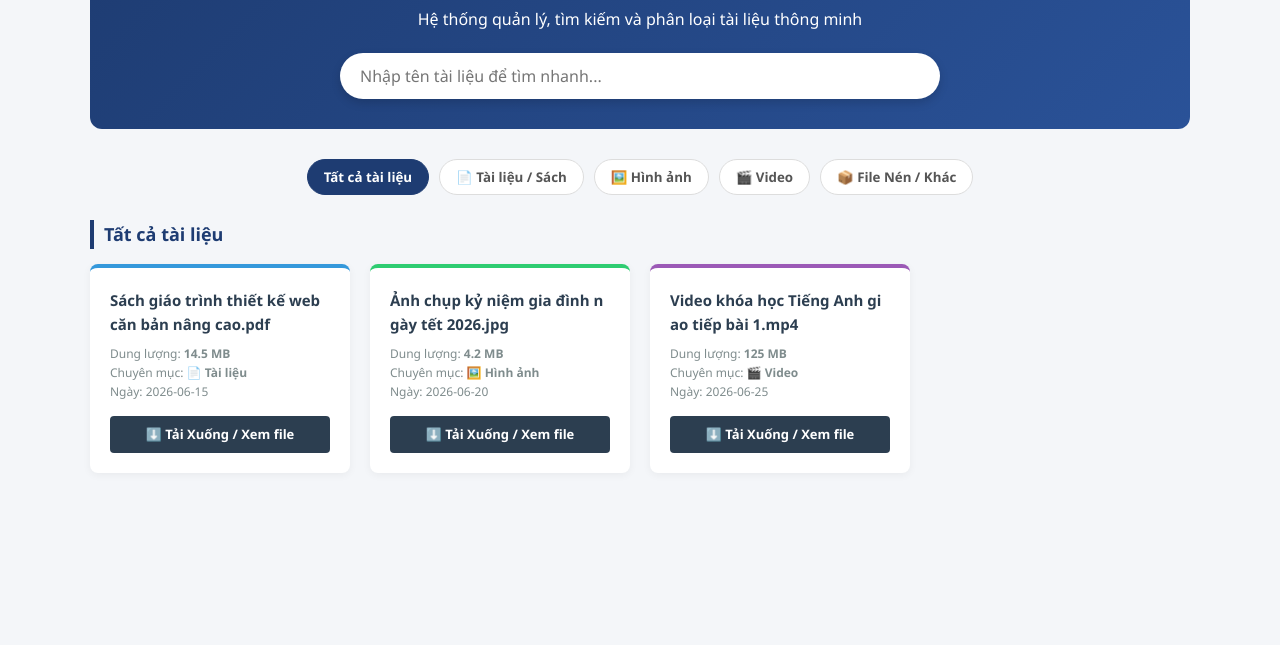
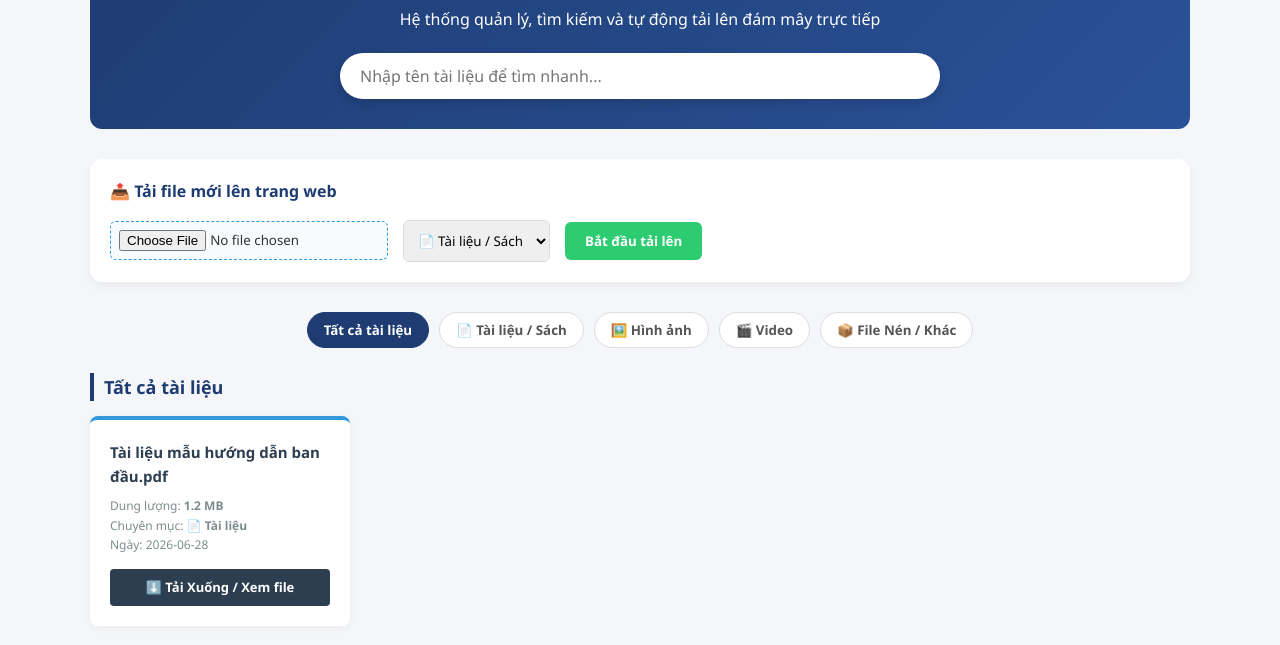
Before and after one commit to luongquocdn/luongquocdn.github.io, a plain HTML site: page index.html in a window 1280 px wide. Shown: the part 91-736 px from the top of the page. Drawn offline with Linux system fonts and the light colour scheme.

Commit message:
index.html

```diff
--- a/index.html
+++ b/index.html
@@ -12,6 +12,16 @@
         header h1 { font-size: 24px; margin-bottom: 10px; }
         .search-box { margin-top: 20px; max-width: 600px; margin-left: auto; margin-right: auto; }
         .search-box input { width: 100%; padding: 12px 20px; font-size: 16px; border: none; border-radius: 30px; box-shadow: 0 4px 10px rgba(0,0,0,0.15); outline: none; }
+
+        /* Khu vực giao diện Upload */
+        .upload-section { background: white; padding: 20px; border-radius: 12px; box-shadow: 0 4px 10px rgba(0,0,0,0.05); margin-bottom: 30px; display: flex; flex-direction: column; gap: 15px; }
+        .upload-group { display: flex; flex-wrap: wrap; gap: 15px; align-items: center; }
+        .upload-section input[type="file"] { padding: 8px; border: 1px dashed #3498db; border-radius: 6px; cursor: pointer; background: #f8fbfe; }
+        .upload-section select { padding: 10px; border-radius: 6px; border: 1px solid #ddd; outline: none; }
+        .btn-upload-now { background-color: #2ecc71; color: white; border: none; padding: 10px 20px; border-radius: 6px; font-weight: bold; cursor: pointer; transition: 0.2s; }
+        .btn-upload-now:hover { background-color: #27ae60; }
+        .status-msg { font-size: 14px; font-weight: bold; color: #e67e22; }
+
         .category-nav { display: flex; justify-content: center; gap: 10px; margin-bottom: 25px; flex-wrap: wrap; }
         .btn-tab { background-color: #fff; border: 1px solid #ddd; padding: 8px 16px; border-radius: 20px; cursor: pointer; font-weight: 600; transition: all 0.3s; color: #555; }
         .btn-tab.active, .btn-tab:hover { background-color: #1e3c72; color: white; border-color: #1e3c72; }
@@ -34,11 +44,26 @@
 <div class="container">
     <header>
         <h1>Kho Dữ Liệu Cá Nhân Của Tôi</h1>
-        <p>Hệ thống quản lý, tìm kiếm và phân loại tài liệu thông minh</p>
+        <p>Hệ thống quản lý, tìm kiếm và tự động tải lên đám mây trực tiếp</p>
         <div class="search-box">
             <input type="text" id="searchInput" placeholder="Nhập tên tài liệu để tìm nhanh...">
         </div>
     </header>
+
+    <div class="upload-section">
+        <h3 style="font-size: 16px; color: #1e3c72;">📤 Tải file mới lên trang web</h3>
+        <div class="upload-group">
+            <input type="file" id="fileChooser">
+            <select id="fileCategory">
+                <option value="tailieu">📄 Tài liệu / Sách</option>
+                <option value="hinhanh">🖼️ Hình ảnh</option>
+                <option value="video">🎬 Video</option>
+                <option value="khac">📦 Khác</option>
+            </select>
+            <button class="btn-upload-now" onclick="uploadFileToCloud()">Bắt đầu tải lên</button>
+            <span class="status-msg" id="uploadStatus"></span>
+        </div>
+    </div>
 
     <div class="category-nav">
         <button class="btn-tab active" onclick="filterCategory('all')">Tất cả tài liệu</button>
@@ -56,33 +81,88 @@
 </div>
 
 <script>
-    // --- KHU VỰC THÊM QUẢN LÝ FILE CỦA BẠN ---
-    // Mỗi khi có file mới, bạn chỉ cần copy thêm 1 dòng vào đây
-    const fileData = [
+    // --- CẤU HÌNH THÔNG TIN CLOUDINARY CỦA BẠN TẠI ĐÂY ---
+    const CLOUD_NAME = "dqlzqkclx";
+    const UPLOAD_PRESET = "TÊN_UPLOAD_PRESET_CỦA_BẠN";
+
+    // Danh sách dữ liệu file lưu trữ cục bộ trong trình duyệt (Local Storage) để không bị mất khi F5
+    let fileData = JSON.parse(localStorage.getItem('my_shared_files')) || [
         {
-            title: "Sách giáo trình thiết kế web căn bản nâng cao.pdf",
-            size: "14.5 MB",
+            title: "Tài liệu mẫu hướng dẫn ban đầu.pdf",
+            size: "1.2 MB",
             category: "tailieu",
-            date: "2026-06-15",
-            url: "DÁN_LINK_CHIA_SẺ_GOOGLE_DRIVE_VÀO_ĐÂY"
-        },
-        {
-            title: "Ảnh chụp kỷ niệm gia đình ngày tết 2026.jpg",
-            size: "4.2 MB",
-            category: "hinhanh",
-            date: "2026-06-20",
-            url: "DÁN_LINK_ẢNH_VÀO_ĐÂY"
-        },
-        {
-            title: "Video khóa học Tiếng Anh giao tiếp bài 1.mp4",
-            size: "125 MB",
-            category: "video",
-            date: "2026-06-25",
-            url: "DÁN_LINK_VIDEO_VÀO_ĐÂY"
+            date: "2026-06-28",
+            url: "#"
         }
     ];
 
     let currentCategory = 'all';
+
+    // Hàm xử lý đẩy file lên thẳng Cloudinary
+    function uploadFileToCloud() {
+        const fileInput = document.getElementById('fileChooser');
+        const statusText = document.getElementById('uploadStatus');
+        const category = document.getElementById('fileCategory').value;
+
+        if (fileInput.files.length === 0) {
+            statusText.style.color = "#e74c3c";
+            statusText.innerText = "❌ Vui lòng chọn một file trước!";
+            return;
+        }
+
+        if (UPLOAD_PRESET === "TÊN_UPLOAD_PRESET_CỦA_BẠN") {
+            statusText.style.color = "#e67e22";
+            statusText.innerText = "⚠️ Bạn chưa thay đổi tên UPLOAD_PRESET trong mã nguồn!";
+            return;
+        }
+
+        const file = fileInput.files[0];
+        statusText.style.color = "#e67e22";
+        statusText.innerText = "🔄 Đang tải file lên đám mây... Vui lòng đợi...";
+
+        const formData = new FormData();
+        formData.append('file', file);
+        formData.append('upload_preset', UPLOAD_PRESET);
+
+        // Gọi API gửi file
+        fetch(`https://api.cloudinary.com/v1_1/${CLOUD_NAME}/upload`, {
+            method: 'POST',
+            body: formData
+        })
+        .then(response => response.json())
+        .then(data => {
+            if (data.secure_url) {
+                // Đổi dung lượng byte sang MB cho dễ nhìn
+                const fileSizeMB = (file.size / (1024 * 1024)).toFixed(1) + " MB";
+                const today = new Date().toISOString().split('T')[0];
+
+                // Thêm dữ liệu mới vào mảng dữ liệu
+                const newFile = {
+                    title: file.name,
+                    size: fileSizeMB,
+                    category: category,
+                    date: today,
+                    url: data.secure_url // Đường dẫn tải/xem trực tiếp từ Cloudinary
+                };
+
+                fileData.unshift(newFile); // Đẩy lên đầu danh sách
+                localStorage.setItem('my_shared_files', JSON.stringify(fileData)); // Lưu vào bộ nhớ trình duyệt
+
+                statusText.style.color = "#2ecc71";
+                statusText.innerText = "✅ Tải lên thành công!";
+                fileInput.value = ""; // Reset nút chọn file
+                renderFiles(); // Vẽ lại danh sách file mới
+            } else {
+                statusText.style.color = "#e74c3c";
+                statusText.innerText = "❌ Lỗi: " + (data.error ? data.error.message : "Không xác định");
+            }
+        })
+        .catch(err => {
+            console.error(err);
+            statusText.style.color = "#e74c3c";
+            statusText.innerText = "❌ Kết nối thất bại!";
+        });
+    }
 
     function renderFiles() {
         const grid = document.getElementById('filesGrid');
```
